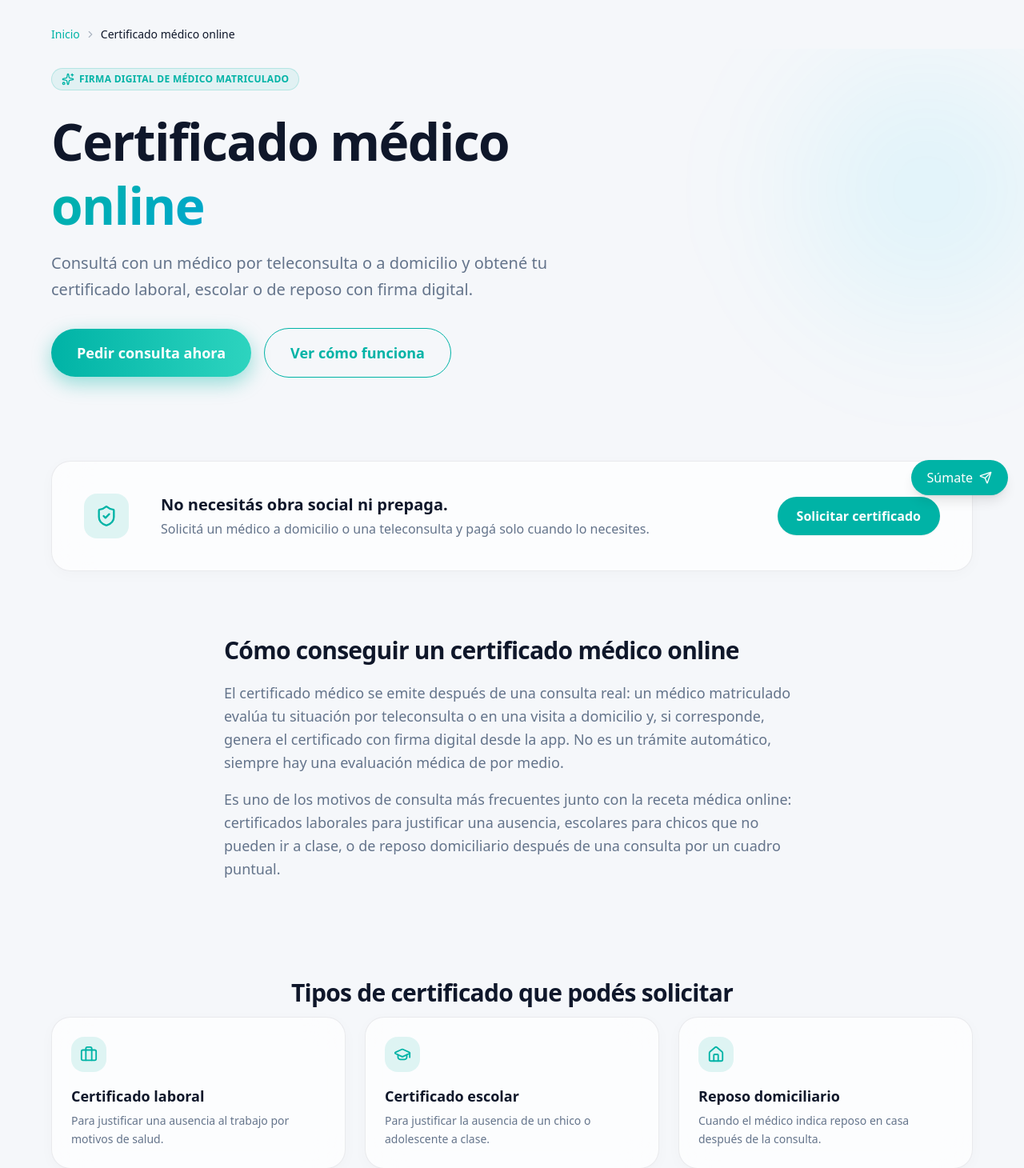
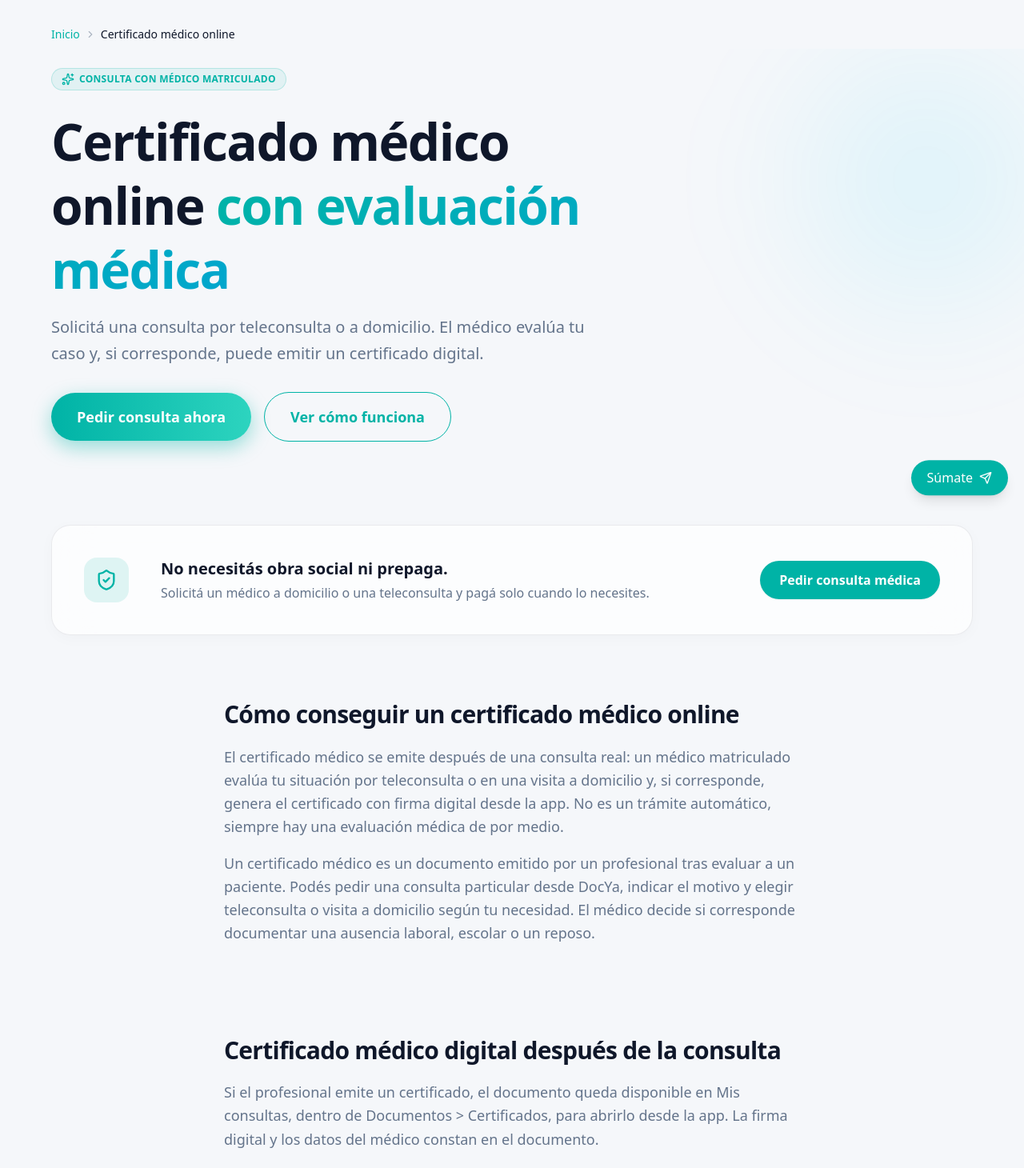
Before and after one commit to facu1391/DocYA, a Next.js app: page /certificado-medico-online in a window 1280 px wide. Shown: the part 160-1620 px from the top of the page at 80% size. Built offline with nearby package versions, Linux system fonts and the light colour scheme.

Commit message:
feat(seo): optimize high-intent landing pages and internal linking

```diff
--- a/src/app/certificado-medico-escolar/page.tsx
+++ b/src/app/certificado-medico-escolar/page.tsx
@@ -42,7 +42,7 @@ const FAQS = [
   {
     question: "¿El certificado escolar sirve para cualquier colegio?",
     answer:
-      "Sí, incluye los datos y la firma digital del médico matriculado que evaluó a tu hijo, con la información habitual que piden las instituciones educativas para justificar una inasistencia.",
+      "Si el profesional emite un certificado, incluye sus datos y firma digital. Consultá con el colegio los requisitos para presentarlo.",
   },
   {
     question: "¿Necesito llevar a mi hijo a una consulta presencial?",
@@ -52,7 +52,7 @@ const FAQS = [
   {
     question: "¿Puedo pedirlo por teleconsulta?",
     answer:
-      "Sí, si el médico considera que el cuadro se puede evaluar por videollamada, emite el certificado escolar al finalizar la consulta, igual que en una visita a domicilio.",
+      "Podés solicitar una teleconsulta si el cuadro permite una evaluación por video. El médico decide si corresponde emitir un certificado escolar.",
   },
   {
     question: "¿Qué información incluye el certificado?",
@@ -93,18 +93,18 @@ export default function CertificadoMedicoEscolarPage() {
         badge="Para justificar la inasistencia a clase"
         title="Certificado médico"
         titleHighlight="escolar"
-        description="Consultá con un médico por teleconsulta o a domicilio y obtené el certificado escolar de tu hijo con firma digital, listo para presentar en el colegio."
+        description="Solicitá una consulta por una inasistencia escolar. El profesional evalúa al paciente y puede emitir un certificado si corresponde."
         primaryCta={{ label: "Pedir consulta ahora", href: "/pedir" }}
         secondaryCta={{ label: "Ver otros certificados", href: "/certificado-medico-online" }}
       />
 
-      <DifferentiatorBanner ctaLabel="Solicitar certificado escolar" />
+      <DifferentiatorBanner ctaLabel="Pedir consulta médica" />
 
       <SeoContentSection
         heading="Cómo conseguir un certificado médico escolar"
         paragraphs={[
           "Cuando un chico falta al colegio por un cuadro de salud, muchas instituciones piden un certificado médico que respalde la inasistencia. El certificado se emite después de que un médico matriculado evalúa la situación, ya sea en una consulta pediátrica a domicilio o por teleconsulta si el cuadro no requiere examen físico.",
-          "Es uno de los motivos de consulta más frecuentes junto con los controles pediátricos generales: fiebre, dolor de garganta o cuadros virales que llevan a que el chico falte a clase uno o varios días. El certificado queda disponible en la app con firma digital apenas termina la consulta.",
+          "Ante una inasistencia por motivos de salud, podés pedir una consulta. Si el profesional emite un certificado con firma digital, queda disponible en Mis consultas > Documentos > Certificados.",
         ]}
       />
 
@@ -154,7 +154,7 @@ export default function CertificadoMedicoEscolarPage() {
 
       <SeoFinalCta
         heading="Pedí el certificado escolar de tu hijo"
-        subtitle="Consultá por teleconsulta o a domicilio y obtené el certificado con firma digital al finalizar."
+        subtitle="Solicitá una consulta; el médico decidirá si corresponde emitir el certificado."
         ctaLabel="Solicitar consulta"
       />
 
--- a/src/app/certificado-medico-laboral/page.tsx
+++ b/src/app/certificado-medico-laboral/page.tsx
@@ -43,7 +43,7 @@ const FAQS = [
   {
     question: "¿El certificado laboral es válido para presentar a mi empleador?",
     answer:
-      "Sí, incluye los datos y la firma digital del médico matriculado que evaluó tu situación, con la información habitual para justificar una ausencia laboral ante recursos humanos.",
+      "Si el profesional lo emite, incluye sus datos y firma digital. Consultá con tu empleador los requisitos de presentación y aceptación.",
   },
   {
     question: "¿Sirve para trabajadores autónomos o monotributistas?",
@@ -58,7 +58,7 @@ const FAQS = [
   {
     question: "¿Tengo un plazo para presentarlo en mi trabajo?",
     answer:
-      "El certificado queda disponible en la app apenas termina la consulta, así que podés descargarlo y enviarlo a tu empleador el mismo día que faltás.",
+      "Si el médico lo emite, queda disponible en Mis consultas > Documentos > Certificados para abrirlo desde la app.",
   },
   {
     question: "¿Puedo pedirlo por teleconsulta o necesito una visita a domicilio?",
@@ -94,18 +94,18 @@ export default function CertificadoMedicoLaboralPage() {
         badge="Válido para presentar ante tu empleador"
         title="Certificado médico"
         titleHighlight="laboral"
-        description="Consultá con un médico por teleconsulta o a domicilio y obtené tu certificado laboral con firma digital para justificar la ausencia al trabajo."
+        description="Solicitá una consulta por una ausencia laboral. El médico evalúa tu caso y puede emitir un certificado con firma digital si corresponde."
         primaryCta={{ label: "Pedir consulta ahora", href: "/pedir" }}
         secondaryCta={{ label: "Ver otros certificados", href: "/certificado-medico-online" }}
       />
 
-      <DifferentiatorBanner ctaLabel="Solicitar certificado laboral" />
+      <DifferentiatorBanner ctaLabel="Pedir consulta médica" />
 
       <SeoContentSection
         heading="Cómo conseguir un certificado médico laboral"
         paragraphs={[
           "El certificado laboral se emite después de que un médico matriculado evalúa tu situación, ya sea por teleconsulta o en una visita a domicilio. No es un documento automático: siempre hay una consulta real de por medio en la que el profesional determina si corresponde reposo o justificación de la ausencia.",
-          "Una vez terminada la consulta, el certificado queda disponible en la app con firma digital, listo para descargar y enviar a tu empleador o al área de recursos humanos, sin depender de trámites adicionales ni de la firma en papel.",
+          "Si el médico decide emitirlo, el certificado queda disponible en Mis consultas > Documentos > Certificados. Podés abrirlo desde la app y consultar con tu empleador cómo presentarlo.",
         ]}
       />
 
@@ -155,7 +155,7 @@ export default function CertificadoMedicoLaboralPage() {
 
       <SeoFinalCta
         heading="Pedí tu certificado médico laboral"
-        subtitle="Consultá por teleconsulta o a domicilio y obtené el certificado con firma digital al finalizar."
+        subtitle="Solicitá una consulta; el médico decidirá si corresponde emitir el certificado."
         ctaLabel="Solicitar consulta"
       />
 
--- a/src/app/certificado-medico-online/page.tsx
+++ b/src/app/certificado-medico-online/page.tsx
@@ -20,34 +20,34 @@ import SeoFinalCta from "@/components/seo/SeoFinalCta";
 const PATH = "/certificado-medico-online";
 
 export const metadata: Metadata = {
-  title: "Certificado médico online",
+  title: "Certificado médico online con evaluación médica",
   description:
-    "Certificado médico laboral, escolar o de reposo, emitido por un médico matriculado tras una teleconsulta o visita a domicilio. Sin obra social ni turno previo.",
+    "Solicitá una consulta médica online o a domicilio. Un médico matriculado evalúa tu caso y, solo si corresponde, emite un certificado médico digital.",
   alternates: { canonical: PATH },
   openGraph: {
     title: "Certificado médico online | DocYa",
     description:
-      "Certificado médico laboral, escolar o de reposo, emitido por un médico matriculado tras una consulta.",
+      "Solicitá una consulta médica. Un profesional evalúa tu caso y puede emitir un certificado si corresponde.",
     url: PATH,
     type: "website",
   },
   twitter: {
     card: "summary_large_image",
     title: "Certificado médico online | DocYa",
-    description: "Certificado laboral, escolar o de reposo, con firma digital.",
+    description: "Consulta médica con evaluación profesional y certificado digital si corresponde.",
   },
 };
 
 const FAQS = [
   {
-    question: "¿El certificado médico online sirve para presentar en mi trabajo?",
+    question: "¿Sirve un certificado médico online para el trabajo?",
     answer:
-      "Sí, el certificado incluye los datos y la firma digital del médico matriculado que te atendió, con la información necesaria para justificar la ausencia laboral.",
+      "Si el médico considera que corresponde emitirlo, el certificado para trabajo incluye sus datos y firma digital. Consultá con tu empleador qué requisitos de presentación solicita.",
   },
   {
     question: "¿Puedo pedir un certificado escolar para mi hijo?",
     answer:
-      "Sí, es uno de los motivos más frecuentes de consulta, especialmente combinado con controles pediátricos a domicilio.",
+      "Podés solicitar una consulta por ese motivo. El profesional evalúa al paciente y decide si corresponde emitir un certificado escolar.",
   },
   {
     question: "¿Necesito que un médico me revise antes de emitir el certificado?",
@@ -57,12 +57,16 @@ const FAQS = [
   {
     question: "¿Puedo pedirlo sin obra social?",
     answer:
-      "Sí, podés pagar la consulta de forma particular y obtener el certificado sin necesidad de estar afiliado a una obra social o prepaga.",
+      "Sí, podés pedir una consulta particular sin obra social ni prepaga. La emisión del certificado depende de la evaluación médica.",
   },
   {
-    question: "¿Cuánto tarda en emitirse el certificado?",
+    question: "¿Dónde encuentro el certificado si el médico lo emite?",
     answer:
-      "Se genera desde la app apenas termina la consulta, ya sea por teleconsulta o después de la visita a domicilio.",
+      "Los documentos emitidos quedan en Mis consultas, dentro de la sección Documentos y la pestaña Certificados. Desde allí podés abrir el archivo disponible.",
+  },
+  {
+    question: "¿El certificado está garantizado?",
+    answer: "No. DocYa permite solicitar una consulta; solo el médico que te evalúa decide si corresponde emitir un certificado.",
   },
 ];
 
@@ -77,7 +81,7 @@ export default function CertificadoMedicoOnlinePage() {
       "Constancia médica",
     ],
     description:
-      "Emisión de certificados médicos (laboral, escolar o de reposo) tras una consulta por teleconsulta o a domicilio con un médico matriculado.",
+      "Consulta médica por teleconsulta o a domicilio. Tras evaluar al paciente, el profesional puede emitir un certificado médico si corresponde.",
     url: PATH,
     areaServedName: "Argentina",
     areaServedType: "Country",
@@ -94,21 +98,29 @@ export default function CertificadoMedicoOnlinePage() {
       />
 
       <SeoHero
-        badge="Firma digital de médico matriculado"
-        title="Certificado médico"
-        titleHighlight="online"
-        description="Consultá con un médico por teleconsulta o a domicilio y obtené tu certificado laboral, escolar o de reposo con firma digital."
+        badge="Consulta con médico matriculado"
+        title="Certificado médico online"
+        titleHighlight="con evaluación médica"
+        description="Solicitá una consulta por teleconsulta o a domicilio. El médico evalúa tu caso y, si corresponde, puede emitir un certificado digital."
         primaryCta={{ label: "Pedir consulta ahora", href: "/pedir" }}
         secondaryCta={{ label: "Ver cómo funciona", href: "/#como-funciona" }}
       />
 
-      <DifferentiatorBanner ctaLabel="Solicitar certificado" />
+      <DifferentiatorBanner ctaLabel="Pedir consulta médica" />
 
       <SeoContentSection
         heading="Cómo conseguir un certificado médico online"
         paragraphs={[
           "El certificado médico se emite después de una consulta real: un médico matriculado evalúa tu situación por teleconsulta o en una visita a domicilio y, si corresponde, genera el certificado con firma digital desde la app. No es un trámite automático, siempre hay una evaluación médica de por medio.",
-          "Es uno de los motivos de consulta más frecuentes junto con la receta médica online: certificados laborales para justificar una ausencia, escolares para chicos que no pueden ir a clase, o de reposo domiciliario después de una consulta por un cuadro puntual.",
+          "Un certificado médico es un documento emitido por un profesional tras evaluar a un paciente. Podés pedir una consulta particular desde DocYa, indicar el motivo y elegir teleconsulta o visita a domicilio según tu necesidad. El médico decide si corresponde documentar una ausencia laboral, escolar o un reposo.",
+        ]}
+      />
+
+      <SeoContentSection
+        heading="Certificado médico digital después de la consulta"
+        paragraphs={[
+          "Si el profesional emite un certificado, el documento queda disponible en Mis consultas, dentro de Documentos > Certificados, para abrirlo desde la app. La firma digital y los datos del médico constan en el documento.",
+          "Para un certificado médico para trabajo, explicá el motivo de la consulta y los requisitos que te pida tu empleador. La aceptación del documento depende de quien lo recibe; DocYa no garantiza su emisión ni su aceptación.",
         ]}
       />
 
@@ -118,28 +130,27 @@ export default function CertificadoMedicoOnlinePage() {
           {
             icon: <Briefcase size={22} />,
             title: "Certificado laboral",
-            description: "Para justificar una ausencia al trabajo por motivos de salud.",
+            description: "Puede emitirse para documentar una ausencia al trabajo si la evaluación lo justifica.",
           },
           {
             icon: <GraduationCap size={22} />,
             title: "Certificado escolar",
-            description: "Para justificar la ausencia de un chico o adolescente a clase.",
+            description: "Puede documentar una inasistencia escolar si el profesional lo considera indicado.",
           },
           {
             icon: <Home size={22} />,
             title: "Reposo domiciliario",
-            description: "Cuando el médico indica reposo en casa después de la consulta.",
+            description: "Solo cuando el médico indica reposo después de evaluar al paciente.",
           },
           {
             icon: <FileCheck2 size={22} />,
             title: "Firma digital",
-            description: "Cada certificado queda firmado digitalmente por el médico matriculado.",
+            description: "El certificado emitido incluye la firma digital del médico matriculado.",
           },
         ]}
       />
 
       <SeoFaqSection
-        jsonLdId="ld-faq-certificado-online"
         title="Preguntas frecuentes sobre el certificado médico online"
         items={FAQS}
       />
@@ -158,9 +169,9 @@ export default function CertificadoMedicoOnlinePage() {
       />
 
       <SeoFinalCta
-        heading="Pedí tu certificado médico online"
-        subtitle="Consultá por teleconsulta o a domicilio y obtené el certificado con firma digital al finalizar."
-        ctaLabel="Solicitar consulta"
+        heading="Solicitá una consulta médica"
+        subtitle="Contale al profesional qué necesitás. Si corresponde clínicamente, podrá emitir el certificado."
+        ctaLabel="Pedir consulta"
       />
 
       <Script
--- a/src/app/medico-a-domicilio-caba/page.tsx
+++ b/src/app/medico-a-domicilio-caba/page.tsx
@@ -7,7 +7,7 @@
 
 import type { Metadata } from "next";
 import Script from "next/script";
-import { Clock3, ShieldCheck, MapPin, Stethoscope, FileText, Pill } from "lucide-react";
+import { MapPin, Stethoscope, FileText, Pill } from "lucide-react";
 import { CABA_NEIGHBORHOODS } from "@/data/caba-neighborhoods";
 import { buildServiceJsonLd } from "@/lib/seo/schema";
 import Breadcrumbs from "@/components/seo/Breadcrumbs";
@@ -24,7 +24,7 @@ const PATH = "/medico-a-domicilio-caba";
 export const metadata: Metadata = {
   title: "Médico a domicilio en CABA",
   description:
-    "Médico a domicilio en toda la Ciudad de Buenos Aires. Profesionales matriculados, sin obra social ni prepaga, atención el mismo día por barrio.",
+    "Solicitá un médico a domicilio en CABA desde el celular, sin turno previo. Seguimiento del pedido y atención según disponibilidad profesional.",
   alternates: { canonical: PATH },
   openGraph: {
     title: "Médico a domicilio en CABA | DocYa",
@@ -49,7 +49,7 @@ const HUB_FAQS = [
   {
     question: "¿Cuánto tarda en llegar el médico?",
     answer:
-      "El tiempo promedio en CABA es de 30 a 60 minutos, según la zona, el horario y la demanda del momento. Vas viendo el estado del pedido en tiempo real desde la app.",
+      "Depende de tu ubicación, el horario y la disponibilidad de profesionales. Podés seguir el estado del pedido desde la app.",
   },
   {
     question: "¿Necesito obra social o prepaga para pedir un médico a domicilio?",
@@ -59,12 +59,12 @@ const HUB_FAQS = [
   {
     question: "¿Puedo elegir teleconsulta en vez de que el médico vaya a mi casa?",
     answer:
-      "Sí. Si tu consulta se puede resolver por videollamada, podés pedir una teleconsulta y hablar con un médico en minutos desde cualquier punto de CABA.",
+      "Sí. Si tu consulta se puede resolver por videollamada, podés pedir una teleconsulta desde cualquier punto de CABA, según disponibilidad profesional.",
   },
   {
     question: "¿Atienden las 24 horas en CABA?",
     answer:
-      "Tenemos profesionales disponibles todos los días de la semana, incluidos fines de semana, feriados y horarios nocturnos, sujeto a disponibilidad al momento del pedido.",
+      "Podés consultar la disponibilidad al momento de pedir atención desde la app. No se garantiza cobertura en un horario determinado.",
   },
 ];
 
@@ -112,28 +112,6 @@ export default function MedicoADomicilioCabaPage() {
           "No hace falta turno previo ni ser afiliado a ninguna obra social o prepaga: pagás la consulta de forma particular con tarjeta desde la misma app, y si tu cobertura reintegra consultas a domicilio te damos el comprobante para que gestiones el reembolso. Si el cuadro se puede resolver sin que el médico se traslade, también podés optar por una teleconsulta por videollamada.",
         ]}
       />
-
-      <section className="py-10">
-        <div className="mx-auto w-full max-w-[1200px] px-6">
-          <div className="grid grid-cols-1 sm:grid-cols-3 gap-6">
-            <div className="glass-card rounded-3xl p-6 text-center">
-              <Clock3 className="mx-auto mb-3 text-[var(--brand)]" size={28} />
-              <p className="text-2xl font-bold">30–60 min</p>
-              <p className="text-text-muted text-sm mt-1">Tiempo estimado de atención en CABA</p>
-            </div>
-            <div className="glass-card rounded-3xl p-6 text-center">
-              <ShieldCheck className="mx-auto mb-3 text-[var(--brand)]" size={28} />
-              <p className="text-2xl font-bold">100%</p>
-              <p className="text-text-muted text-sm mt-1">Médicos matriculados y verificados</p>
-            </div>
-            <div className="glass-card rounded-3xl p-6 text-center">
-              <MapPin className="mx-auto mb-3 text-[var(--brand)]" size={28} />
-              <p className="text-2xl font-bold">24/7</p>
-              <p className="text-text-muted text-sm mt-1">Disponibilidad todos los días del año</p>
-            </div>
-          </div>
-        </div>
-      </section>
 
       <BenefitsGrid
         heading="Qué incluye la consulta"
--- a/src/app/medico-a-domicilio-particular/page.tsx
+++ b/src/app/medico-a-domicilio-particular/page.tsx
@@ -48,7 +48,7 @@ const FAQS = [
   {
     question: "¿Atienden a pacientes sin prepaga?",
     answer:
-      "Sí. La mayoría de las consultas que recibimos son de pacientes sin prepaga que prefieren pagar de forma particular en lugar de esperar una autorización o un turno.",
+      "Sí. Podés solicitar una consulta particular sin prepaga; el precio se muestra antes de confirmar el pedido.",
   },
   {
     question: "¿Cómo pago si la consulta es privada?",
@@ -97,8 +97,7 @@ export default function MedicoADomicilioParticularPage() {
         badge="Sin obra social ni prepaga"
         title="Médico a domicilio"
         titleHighlight="particular"
-        description="Pedí un médico matriculado a domicilio en CABA, sin depender de una obra social o prepaga. Conocés el precio antes de confirmar y pagás únicamente cuando necesitás atención. El tiempo promedio de llegada es de 45 minutos."
-        descriptionNote="Tiempo estimado sujeto a ubicación, horario y disponibilidad de profesionales."
+        description="Pedí un médico matriculado a domicilio en CABA, sin depender de una obra social o prepaga. Conocés el precio antes de confirmar la consulta."
         primaryCta={{ label: "Solicitar médico ahora", href: "/pedir" }}
         secondaryCta={{ label: "Prefiero una teleconsulta", href: "/teleconsulta-particular" }}
       />
--- a/src/app/teleconsulta/page.tsx
+++ b/src/app/teleconsulta/page.tsx
@@ -73,7 +73,7 @@ export default function TeleconsultaPage() {
   const serviceJsonLd = buildServiceJsonLd({
     id: `${PATH}#service`,
     name: "Teleconsulta médica online",
-    alternateName: ["Teleconsulta médica", "Consulta médica online", "Médico online"],
+    alternateName: ["Teleconsulta médica", "Consulta por videollamada"],
     description:
       "Consulta médica por videollamada con médicos matriculados, disponible para pacientes de toda Argentina.",
     url: PATH,
--- a/src/components/landing-public/nueva-landing/ResolucionSection.tsx
+++ b/src/components/landing-public/nueva-landing/ResolucionSection.tsx
@@ -2,6 +2,7 @@
 "use client";
 
 import { FileCheck2, HeartPulse, Check, Video } from "lucide-react";
+import Link from "next/link";
 import ScrollReveal from "./ScrollReveal";
 import { useI18n } from "@/lib/i18n/context";
 
@@ -30,6 +31,10 @@ export default function ResolucionSection() {
                   </li>
                 ))}
               </ul>
+
+              <Link href="/certificado-medico-online" className="mt-auto font-semibold text-[var(--brand)] underline underline-offset-4">
+                Certificado médico online: cómo funciona la evaluación
+              </Link>
 
             </div>
           </ScrollReveal>
```
Also changed, not shown: src/app/page.tsx (+3 -4 lines), src/components/seo/SeoFaqSection.tsx (+9 -7 lines), src/lib/seo/schema.ts (+4 -5 lines).
